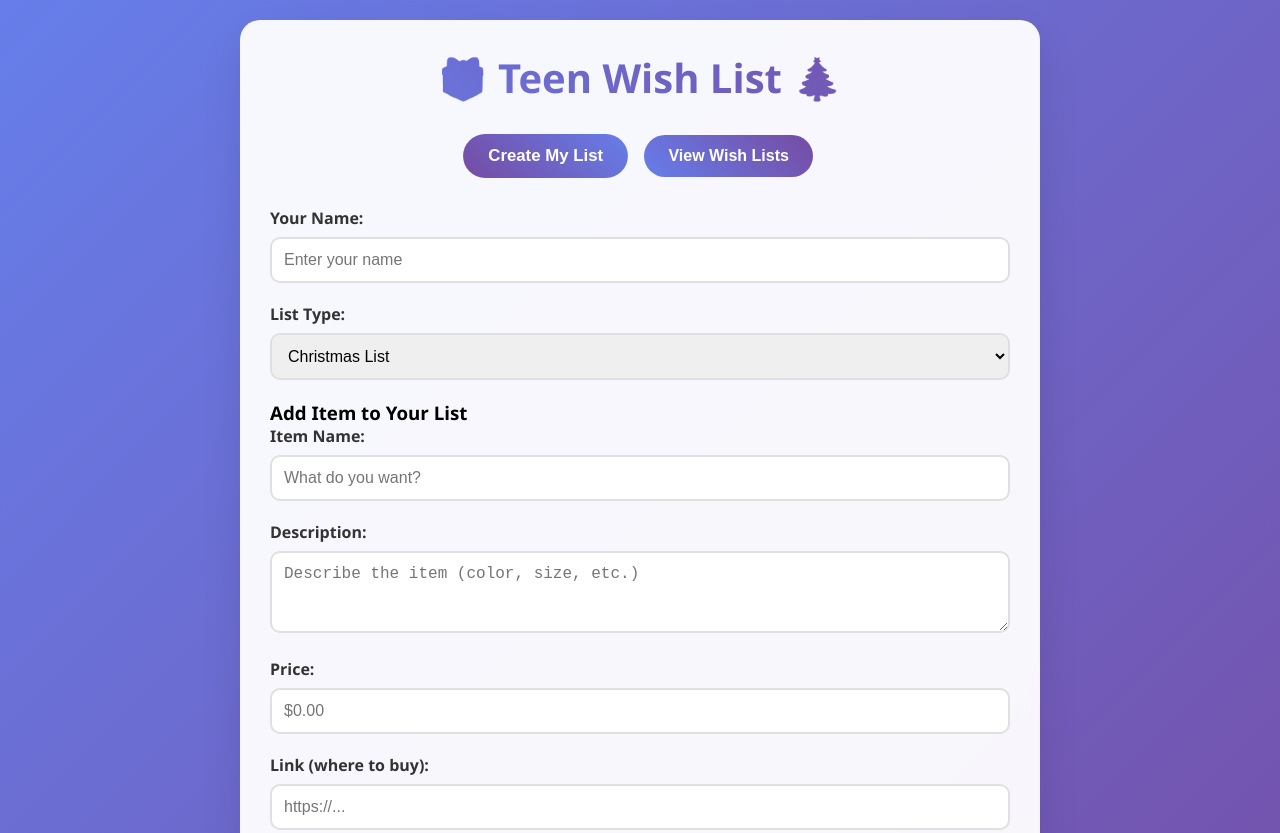
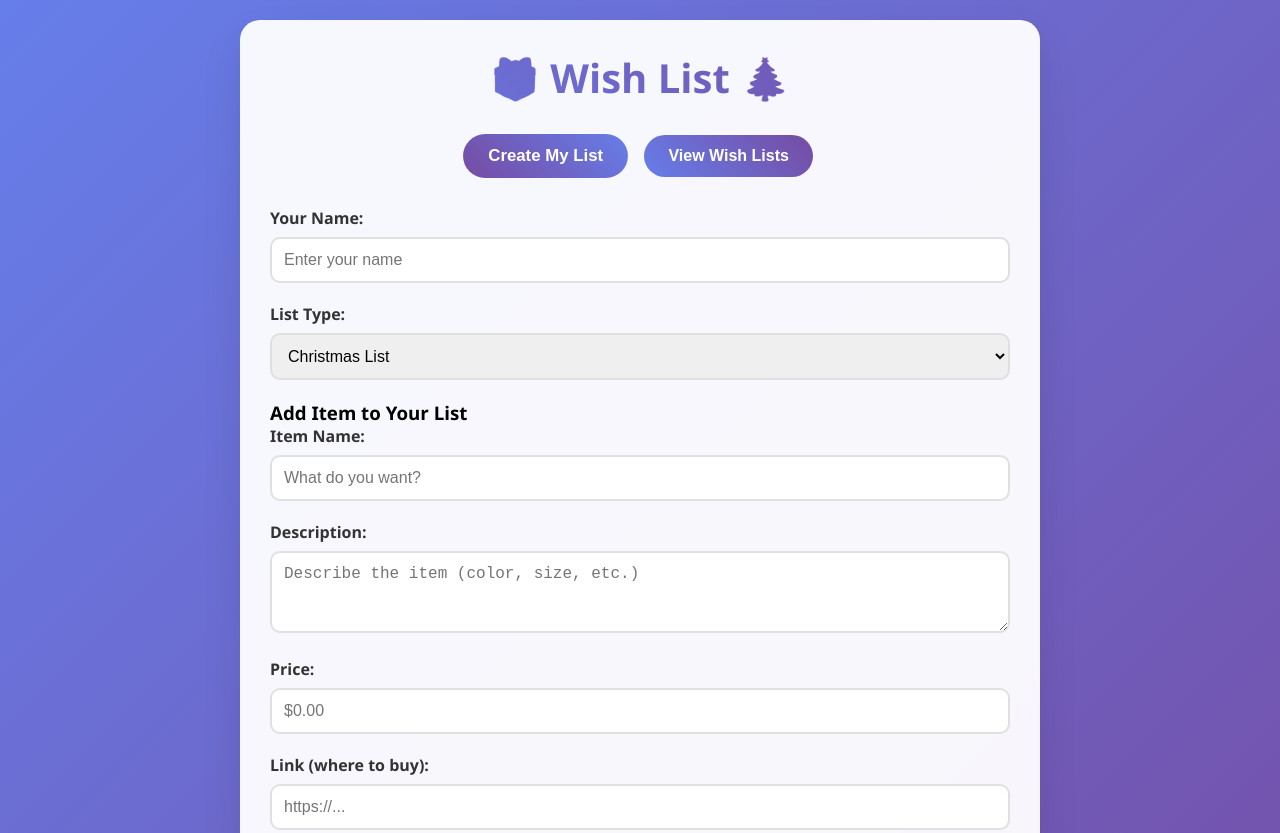
Before and after one commit to Colinwhite1125/Wishlist-Teen, a plain HTML site: page index (1).html in a window 1280 px wide. Shown: the top 833 px of the page. Drawn offline with Linux system fonts and the light colour scheme; a script that the page names is missing.

Commit message:
Update index (1).html

```diff
--- a/index (1).html
+++ b/index (1).html
@@ -311,7 +311,7 @@
 </head>
 <body>
     <div class="container">
-        <h1>🎁 Teen Wish List 🎄</h1>
+        <h1>🎁 Wish List 🎄</h1>
 
         <div class="loading" id="loading">Setting up your wish list...</div>
 
```
